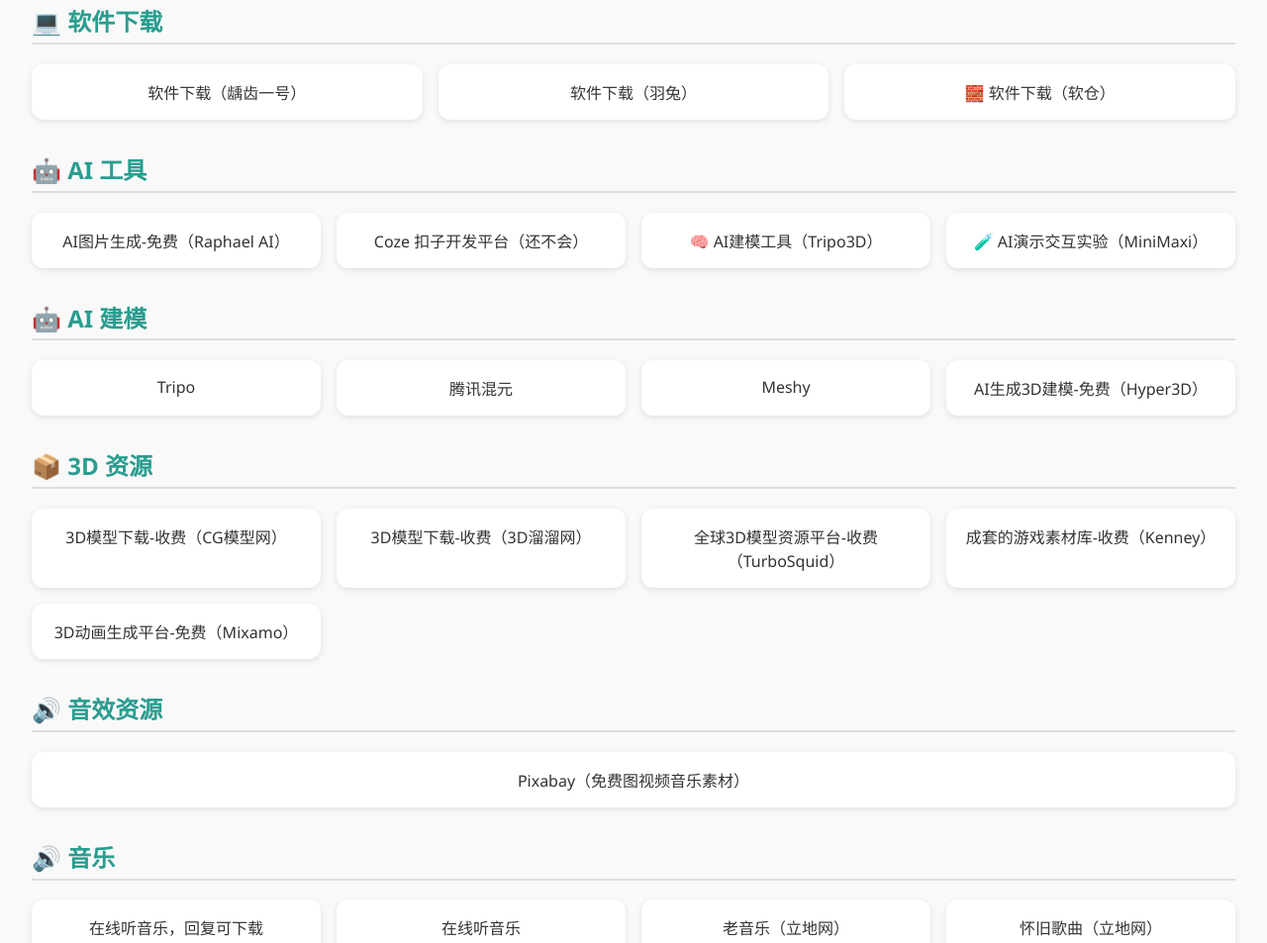
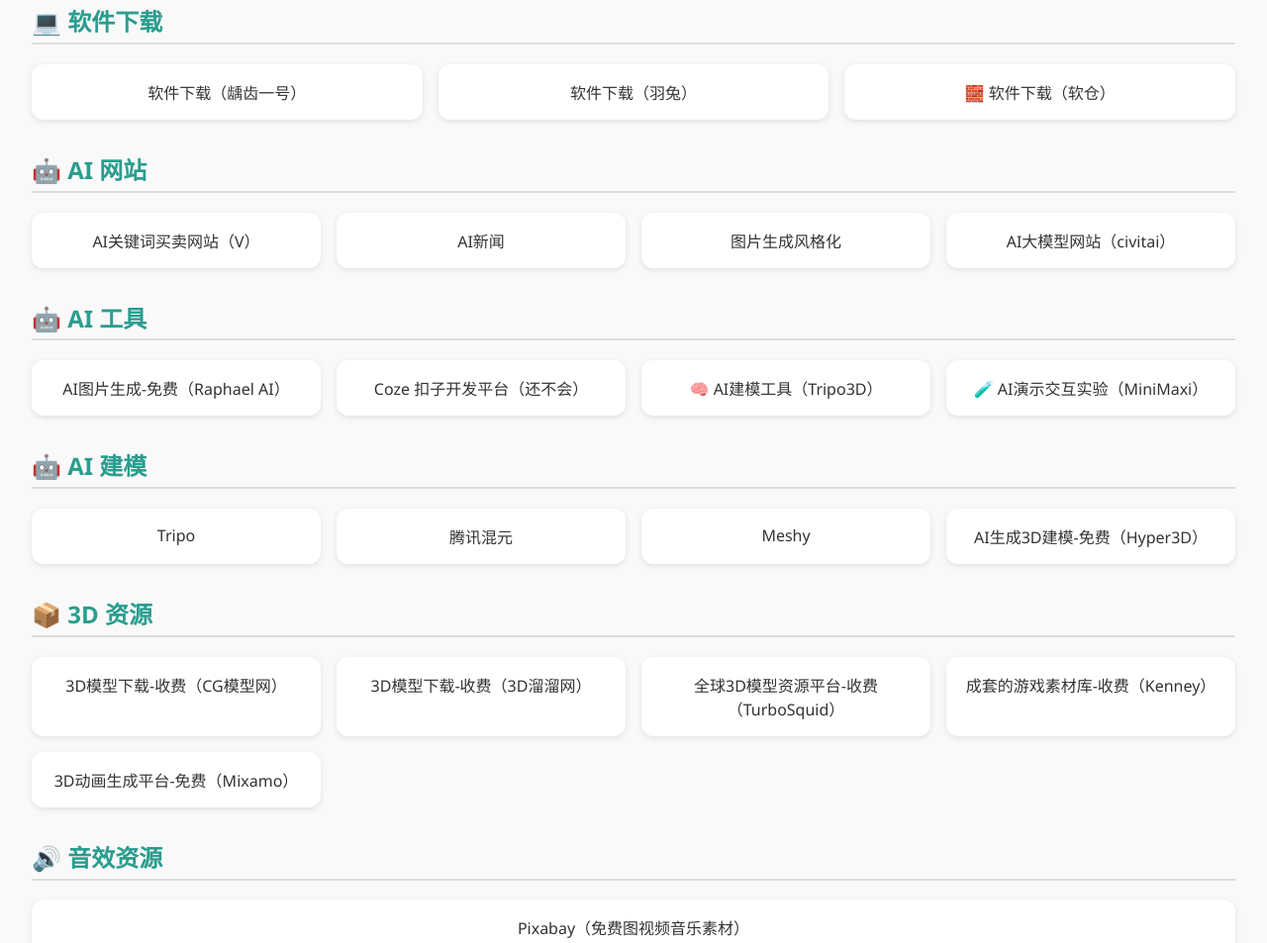
Before and after one commit to kongbudamowang/nick, a plain HTML site: page index.html in a window 1280 px wide. Shown: the part 983-1936 px from the top of the page at 99% size. Drawn offline with Linux system fonts and the light colour scheme.

Commit message:
Add files via upload

```diff
--- a/index.html
+++ b/index.html
@@ -103,6 +103,14 @@
         <a class="tool-item" href="https://www.gfxcamp.com/" target="_blank">软件下载（龋齿一号）</a>
         <a class="tool-item" href="https://www.yutu.cn/" target="_blank">软件下载（羽兔）</a>
         <a class="tool-item" href="https://www.ruancang.net/" target="_blank">🧱 软件下载（软仓）</a>
+    </div>
+
+    <h2>🤖 AI 网站</h2>
+    <div class="tool-list">
+        <a class="tool-item" href="https://promptbase.com/" target="_blank">AI关键词买卖网站（V）</a>
+        <a class="tool-item" href="https://www.163264.com/" target="_blank">AI新闻</a>
+        <a class="tool-item" href="https://huggingface.co/spaces/Yuanshi/OminiControl_Art" target="_blank">图片生成风格化</a>
+        <a class="tool-item" href="https://civitai.com/" target="_blank">AI大模型网站（civitai）</a>
     </div>
 
     <h2>🤖 AI 工具</h2>
```
